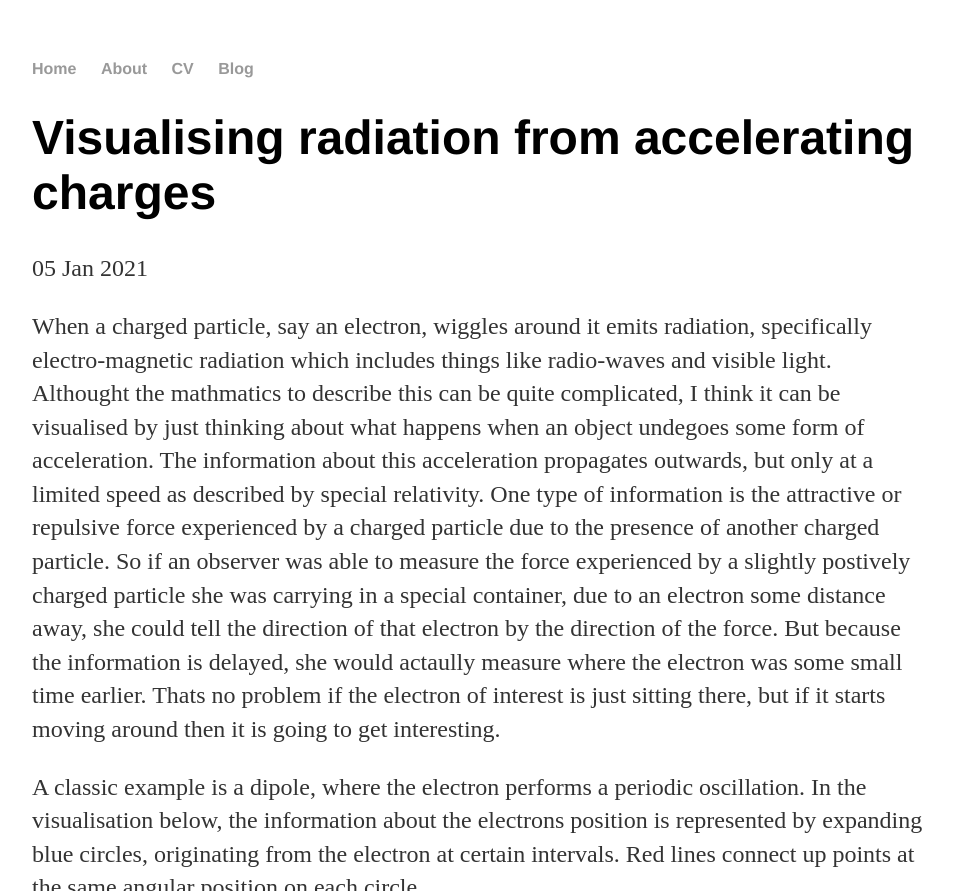
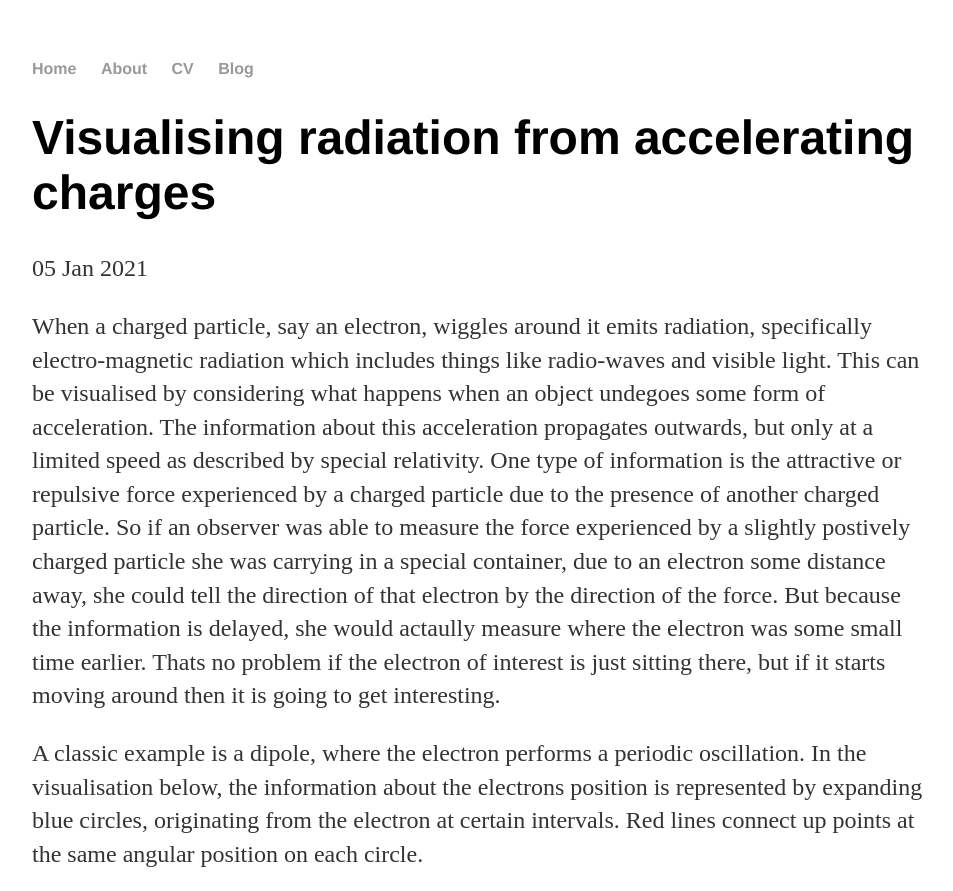
Before and after one commit to mjvstreeter/mjvstreeter.github.io, a Jekyll site: the page built from _posts/2021-01-05-Visualising-radiation-from-accelerating-charges.md, in a window 1280 px wide, cut to the strip 0-891 px from the top of the page. Shown: the whole strip, without its empty margins (160-1113 px from the left). Built offline with Jekyll 4.4.1, drawn with Linux system fonts in a browser that asks for light colours.

Commit message:
Update 2021-01-05-Visualising-radiation-from-accelerating-charges.md

```diff
--- a/_posts/2021-01-05-Visualising-radiation-from-accelerating-charges.md
+++ b/_posts/2021-01-05-Visualising-radiation-from-accelerating-charges.md
@@ -5,7 +5,7 @@ date: 2021-01-05
 ---
 
 When a charged particle, say an electron, wiggles around it emits radiation, specifically electro-magnetic radiation which includes things like radio-waves and visible light.
-Althought the mathmatics to describe this can be quite complicated, I think it can be visualised by just thinking about what happens when an object undegoes some form of acceleration.
+This can be visualised by considering what happens when an object undegoes some form of acceleration.
 The information about this acceleration propagates outwards, but only at a limited speed as described by special relativity.
 One type of information is the attractive or repulsive force experienced by a charged particle due to the presence of another charged particle.
 So if an observer was able to measure the force experienced by a slightly postively charged particle she was carrying in a special container, due to an electron some distance away, she could tell the direction of that electron by the direction of the force.
@@ -16,6 +16,6 @@ A classic example is a dipole, where the electron performs a periodic oscillatio
 In the visualisation below, the information about the electrons position is represented by expanding blue circles, originating from the electron at certain intervals.
 Red lines connect up points at the same angular position on each circle.
 
-<video width="320" height="320" controls>
-  <source type="video/mp4" src="https://mjvstreeter.github.io/Illustrations/dipole_ramp.mp4">
+<video width="640" height="640" controls>
+  <source type="video/mp4" src="{{ site.baseurl }}/Illustrations/dipole_ramp.mp4">
 </video>
```
